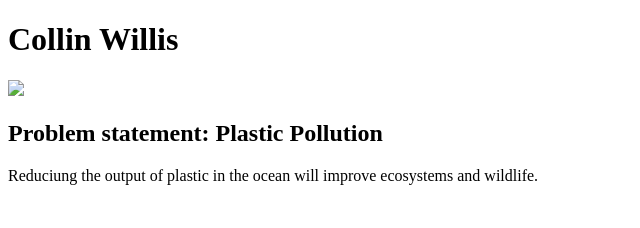
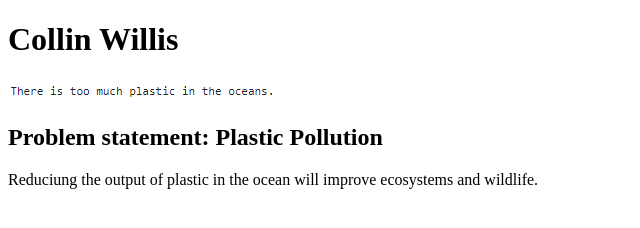
Before and after one commit to Collin91/collin91.github.io, a plain HTML site: page index.html in a window 1280 px wide. Shown: the whole page, without its empty margins (0-640 px from the left). Drawn offline with Linux system fonts and the light colour scheme.

Commit message:
Update index.html

```diff
--- a/index.html
+++ b/index.html
@@ -7,7 +7,7 @@
  <h1>Collin Willis</h1>
  </body>
  <section class="assign">
-<img src="images/problemstatement.jpg" />
+<img src="images/problemstatement.png" />
 <section class="assign-det">
 <h2>Problem statement: Plastic Pollution </h2>
 <p>
```
